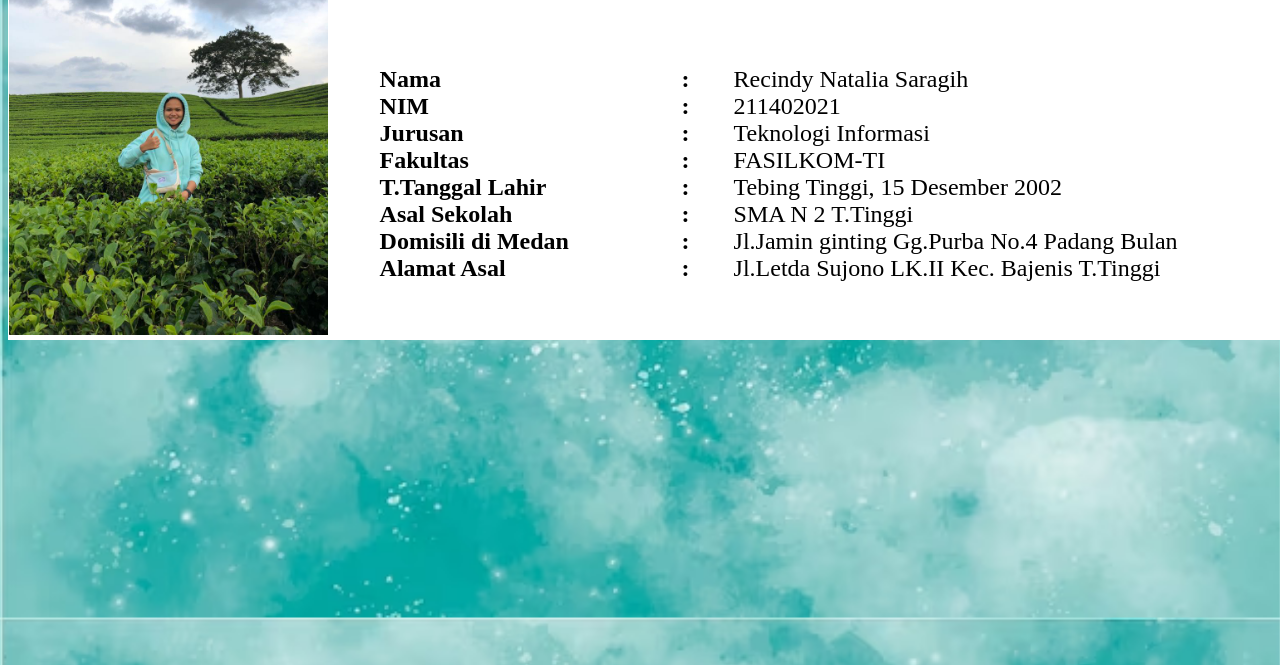
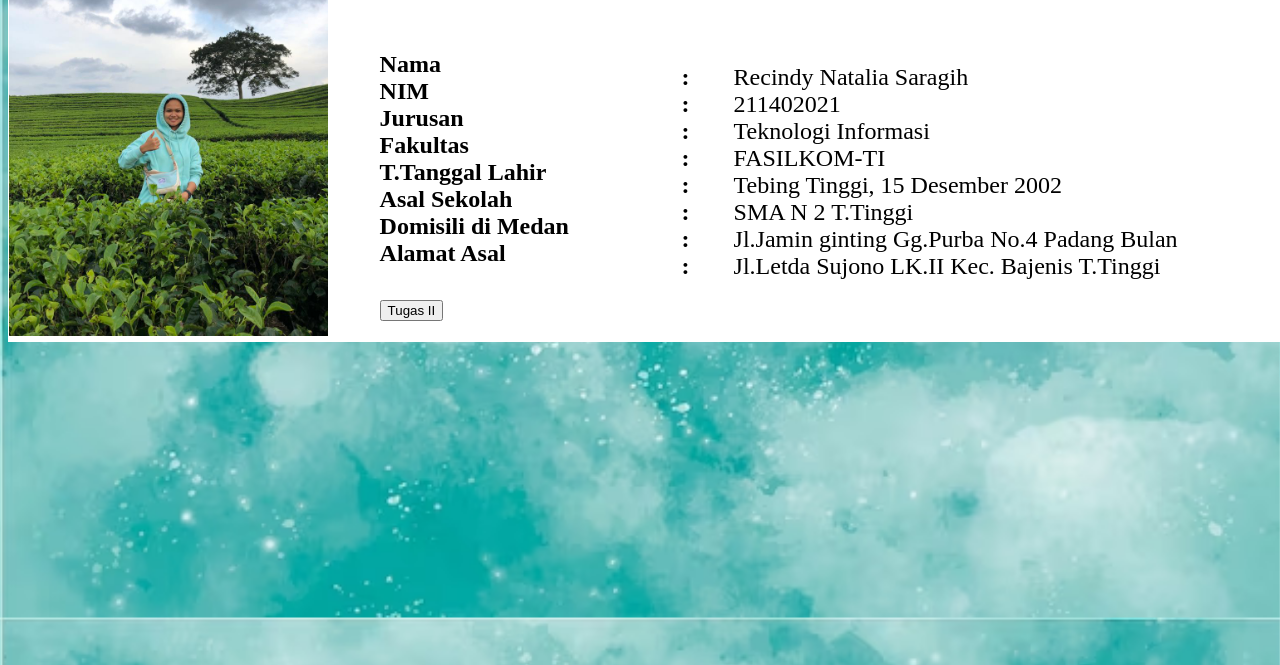
Before and after one commit to recindysaragih/recindynatalia, a plain HTML site: page index.html in a window 1280 px wide. Shown: the part 135-800 px from the top of the page. Drawn offline with Linux system fonts and the light colour scheme.

Commit message:
Update index.html

```diff
--- a/index.html
+++ b/index.html
@@ -34,7 +34,7 @@
                             Domisili di Medan<br>
                             Alamat Asal
                             <br><br>
-
+                            <a href="https://recindysaragih.github.io/1/regex.html" ><button>Tugas II</button></a>
                     </h2>
                     </td><br>
                     <td bgcolor="white" width="50px">
```
